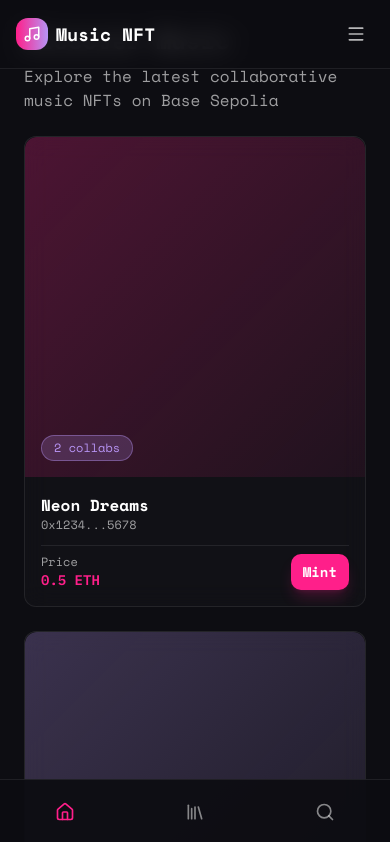
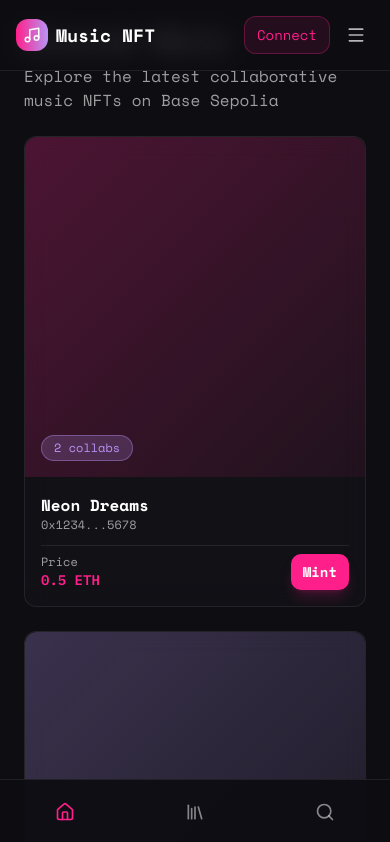
Before and after one commit to IanoNjuguna/two-rivers, a Next.js app: page / in a window 390 px wide. Shown: the top 842 px of the page. Built offline with nearby package versions, Linux system fonts and the light colour scheme.

Commit message:
feat: add connect button to mobile header\n\nAdd wallet connect button with state feedback in mobile view.

```diff
--- a/app/page.tsx
+++ b/app/page.tsx
@@ -89,8 +89,29 @@ export default function Dashboard() {
             />
           </div>
 
-          {/* Mobile Hamburger Menu */}
-          <div className="lg:hidden relative">
+          {/* Mobile Actions */}
+          <div className="lg:hidden flex items-center gap-2">
+            {/* Mobile Connect Wallet Button */}
+            <button
+              onClick={() => setIsConnected(!isConnected)}
+              className="px-3 py-2 rounded-lg text-sm font-medium transition-colors"
+              style={{
+                backgroundColor: isConnected ? 'rgba(183, 148, 244, 0.1)' : 'rgba(255, 31, 138, 0.1)',
+                color: isConnected ? '#B794F4' : '#FF1F8A',
+                border: `1px solid ${isConnected ? 'rgba(183, 148, 244, 0.3)' : 'rgba(255, 31, 138, 0.3)'}`,
+              }}
+              onMouseEnter={(e) => {
+                e.currentTarget.style.backgroundColor = isConnected ? 'rgba(183, 148, 244, 0.2)' : 'rgba(255, 31, 138, 0.2)'
+              }}
+              onMouseLeave={(e) => {
+                e.currentTarget.style.backgroundColor = isConnected ? 'rgba(183, 148, 244, 0.1)' : 'rgba(255, 31, 138, 0.1)'
+              }}
+            >
+              {isConnected ? 'Connected' : 'Connect'}
+            </button>
+
+            {/* Hamburger Menu */}
+            <div className="relative">
               <button
                 onClick={() => setHeaderMenuOpen(!headerMenuOpen)}
                 className="p-2 hover:bg-white/[0.05] rounded-lg transition-colors"
@@ -155,6 +176,7 @@ export default function Dashboard() {
                   </button>
                 </div>
               )}
+            </div>
           </div>
         </div>
       </header>
```
Lines whose indentation alone changed are shown as unchanged.
